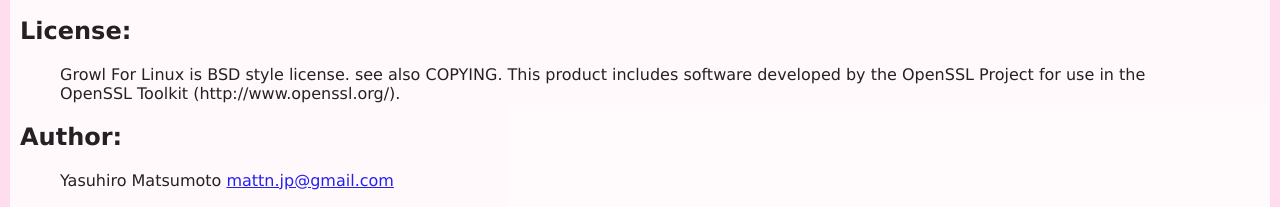
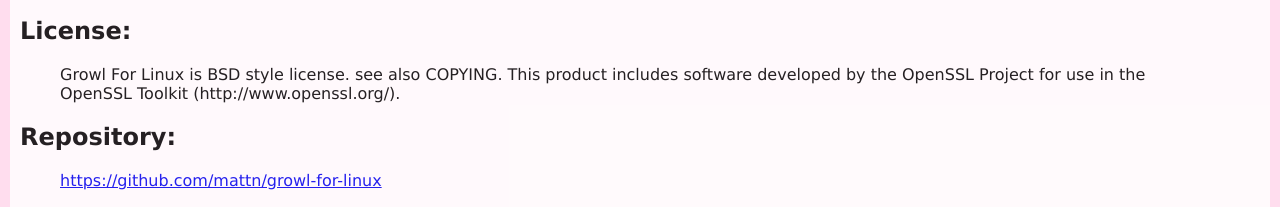
Before and after one commit to mattn/growl-for-linux, a plain HTML site: page index.html in a window 1280 px wide. Shown: the part 1166-1373 px from the top of the page. Drawn offline with nearby package versions, Linux system fonts and the light colour scheme.

Commit message:
repository.

```diff
--- a/index.html
+++ b/index.html
@@ -96,6 +96,12 @@
   This product includes software developed by the OpenSSL Project for use in the OpenSSL Toolkit (http://www.openssl.org/).</p>
 </blockquote>
 
+<h2>Repository:</h2>
+
+<blockquote>
+  <a href="https://github.com/mattn/growl-for-linux">https://github.com/mattn/growl-for-linux</a>
+</blockquote>
+
 <h2>Author:</h2>
 
 <blockquote>
```
